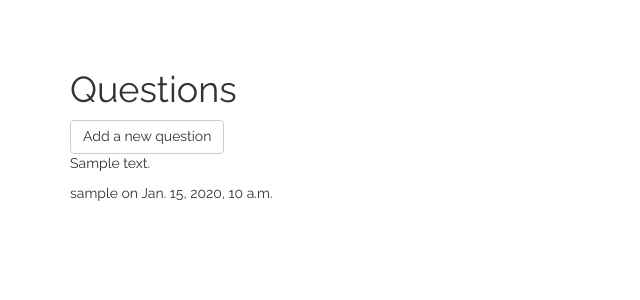
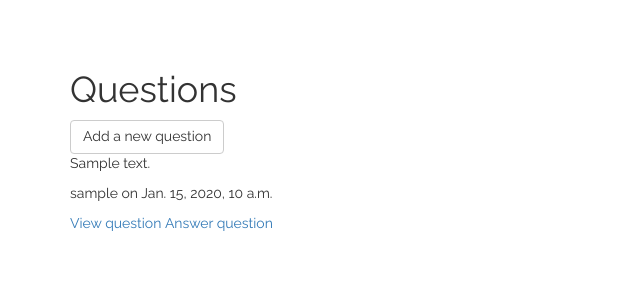
Before and after one commit to nickdotreid/mmch-pilot, a Django app: page /questions/ in a window 1280 px wide. Shown: the top 300 px of the page, without its empty margins (0-640 px from the left). Run offline with Django 3.2, Linux system fonts and the light colour scheme; a user stored in the database is signed in; tables that the repository leaves empty hold one stand-in row (values such as "Sample post"); parts of the project's set-up code (start-up, migrations or seed data) failed here and were passed over; some libraries are stand-ins or nearby versions.

Commit message:
added links to view questions

```diff
--- a/questions/templates/questions/list.html
+++ b/questions/templates/questions/list.html
@@ -7,6 +7,7 @@
 		<div id="question-{{question.id}}" class="question">
 			<p class="question-text">{{question.text}}</p>
 			<p class="meta">{{question.user}} on {{question.posted}}</p>
+			<a href="{% url 'questions.views.detail' question.id %}">View question</a>&nbsp;<a href="{% url 'questions.views.answer' question.id %}">Answer question</a>
 		</div>
 	{% endfor %}
 {% endblock content %}
```
